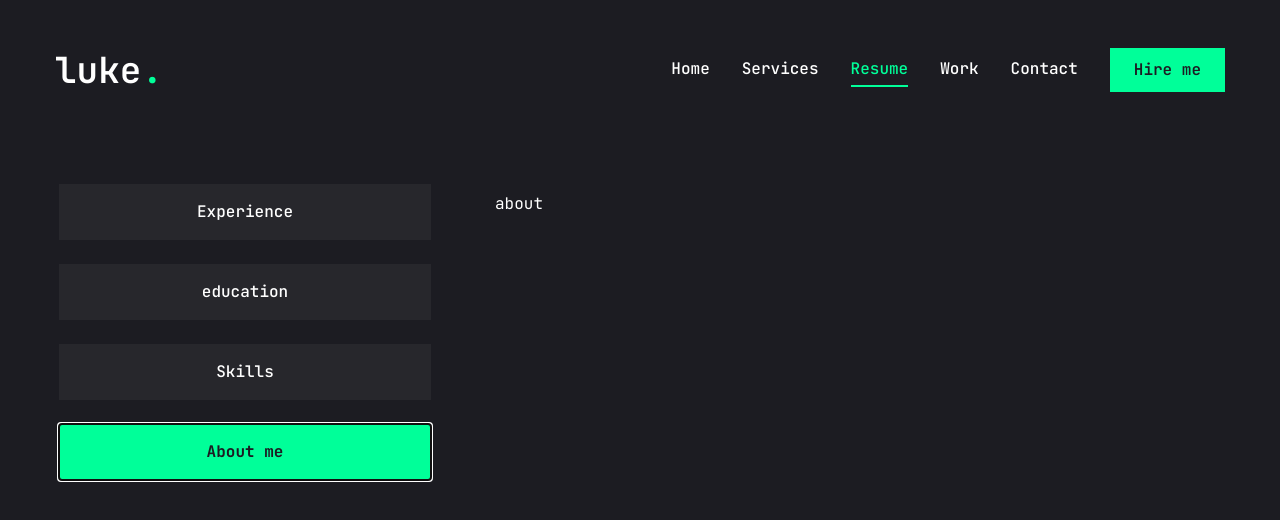
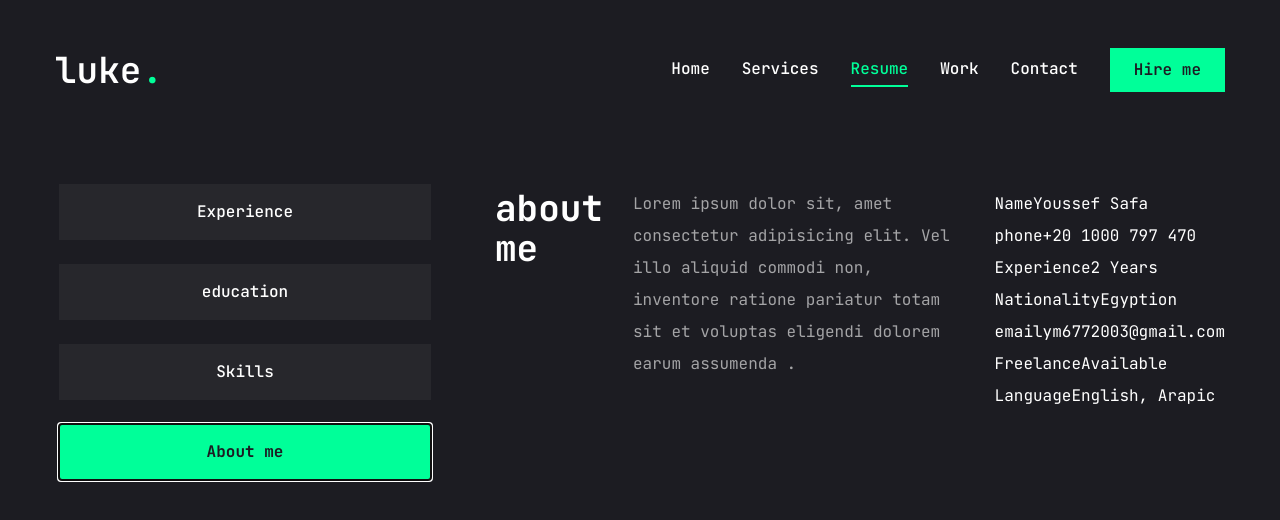
Before and after one commit to sfaa5/my-app, a Next.js app: page /resume in a window 1280 px wide. Both pictures are taken after a click on the tab "About me". Shown: the top 520 px of the page. Built offline with nearby package versions, Linux system fonts and the light colour scheme.

Commit message:
about title description

```diff
--- a/app/resume/page.jsx
+++ b/app/resume/page.jsx
@@ -243,8 +243,21 @@
             </TabsContent>
 
             {/* about */}
-            <TabsContent value="about" className="w-full">
-              about
+            <TabsContent value="about" className="w-full text-center xl:text-left">
+              <div className="flex felx-col gap-[30px]">
+                <h3 className="text-4xl font-bold">{about.title}</h3>
+                <p className="max-w-[600px] text-white/60 mx:-0">{about.description}</p>
+                <ul>
+                  {about.info.map((item,index)=>{
+                    return(
+                      <li key={index}>
+<span>{item.filedName}</span>
+<span>{item.filedValue}</span>
+                      </li>
+                    )
+                  })}
+                </ul>
+              </div>
             </TabsContent>
           </div>
         </Tabs>
```
